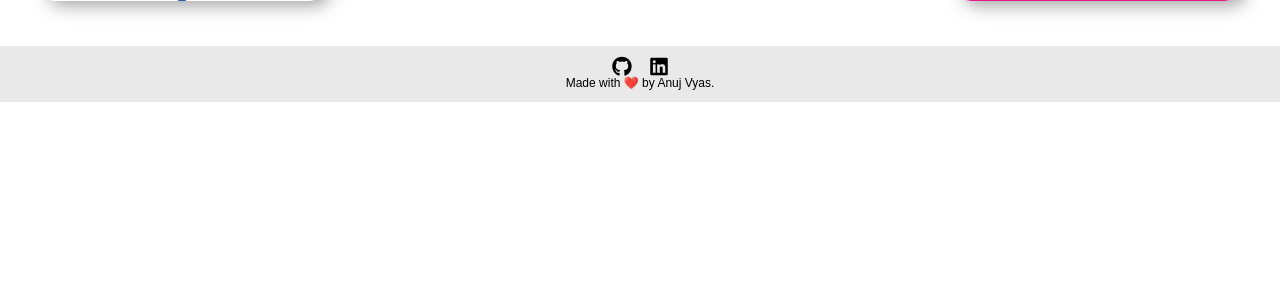
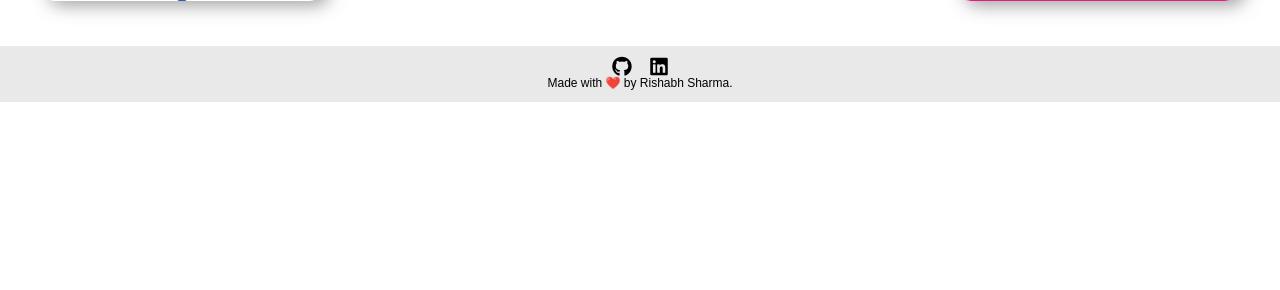
Before and after one commit to rishiar4/IPL-Score-Prediction, a Flask app: template templates/result.html in a window 1280 px wide. Shown: the part 510-800 px from the top of the page. Run offline with Flask 2, Linux system fonts and the light colour scheme; the template is opened without the code that fills it, so the values that code supplies are empty; parts of the project's set-up code (start-up, migrations or seed data) failed here and were passed over; some libraries are stand-ins or nearby versions.

Commit message:
updated links

```diff
--- a/templates/result.html
+++ b/templates/result.html
@@ -120,10 +120,10 @@
         <!-- Footer -->
        <div class='footer'>
            <div class="contact">
-               <a target="_blank" href="https://github.com/anujvyas/IPL-First-Innings-Score-Prediction-Deployment"><i class="fab fa-github fa-lg contact-icon"></i></a>
-               <a target="_blank" href="https://www.linkedin.com/in/anujkvyas"><i class="fab fa-linkedin fa-lg contact-icon"></i></a>
+               <a target="_blank" href="https://github.com/rishiar4/IPL-Score-Prediction"><i class="fab fa-github fa-lg contact-icon"></i></a>
+               <a target="_blank" href="www.linkedin.com/in/rishabh-sharma7"><i class="fab fa-linkedin fa-lg contact-icon"></i></a>
            </div>
-           <p class='footer-description'>Made with ❤️ by Anuj Vyas.</p>
+           <p class='footer-description'>Made with ❤️ by Rishabh Sharma.</p>
        </div>
 
     </body>
```
